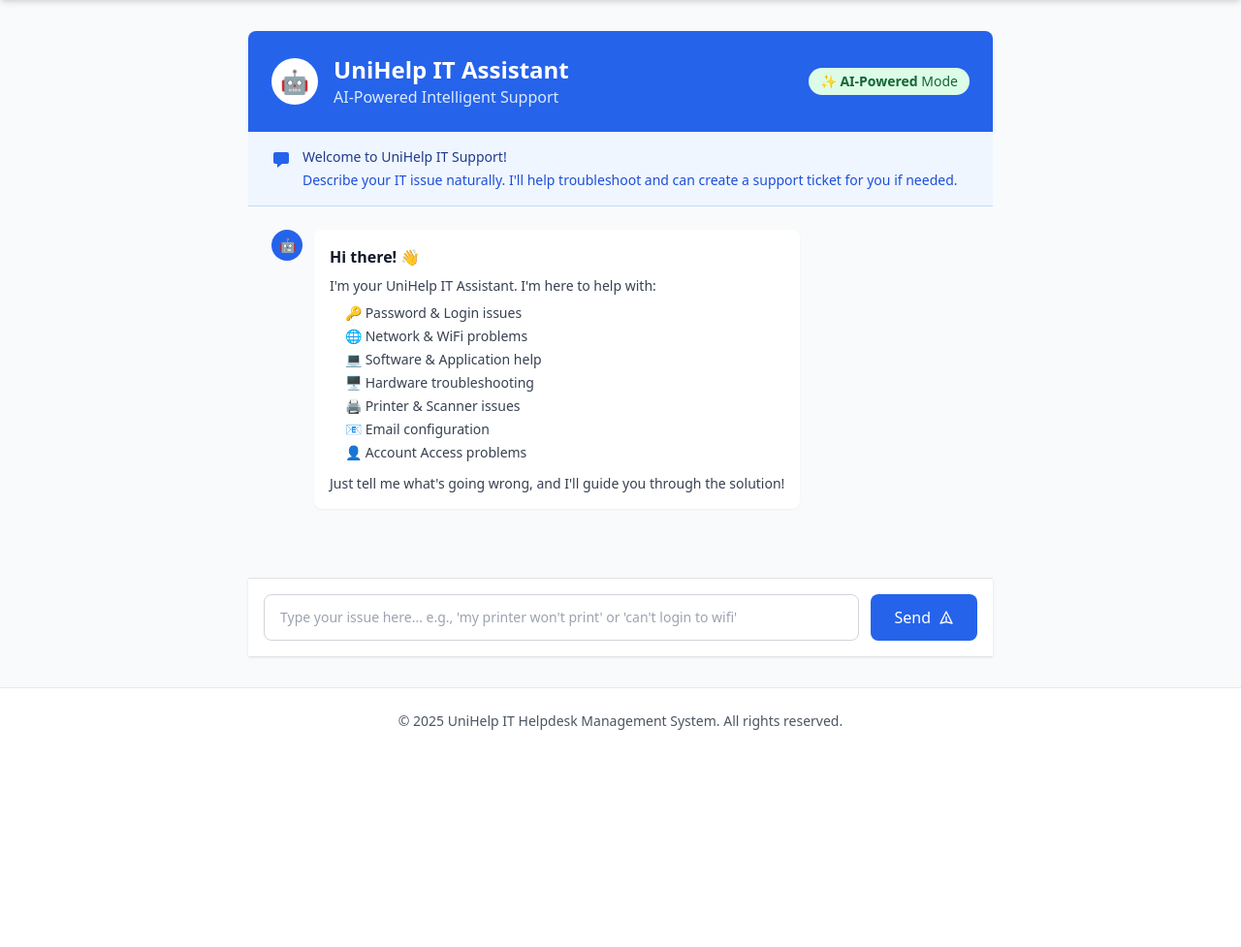
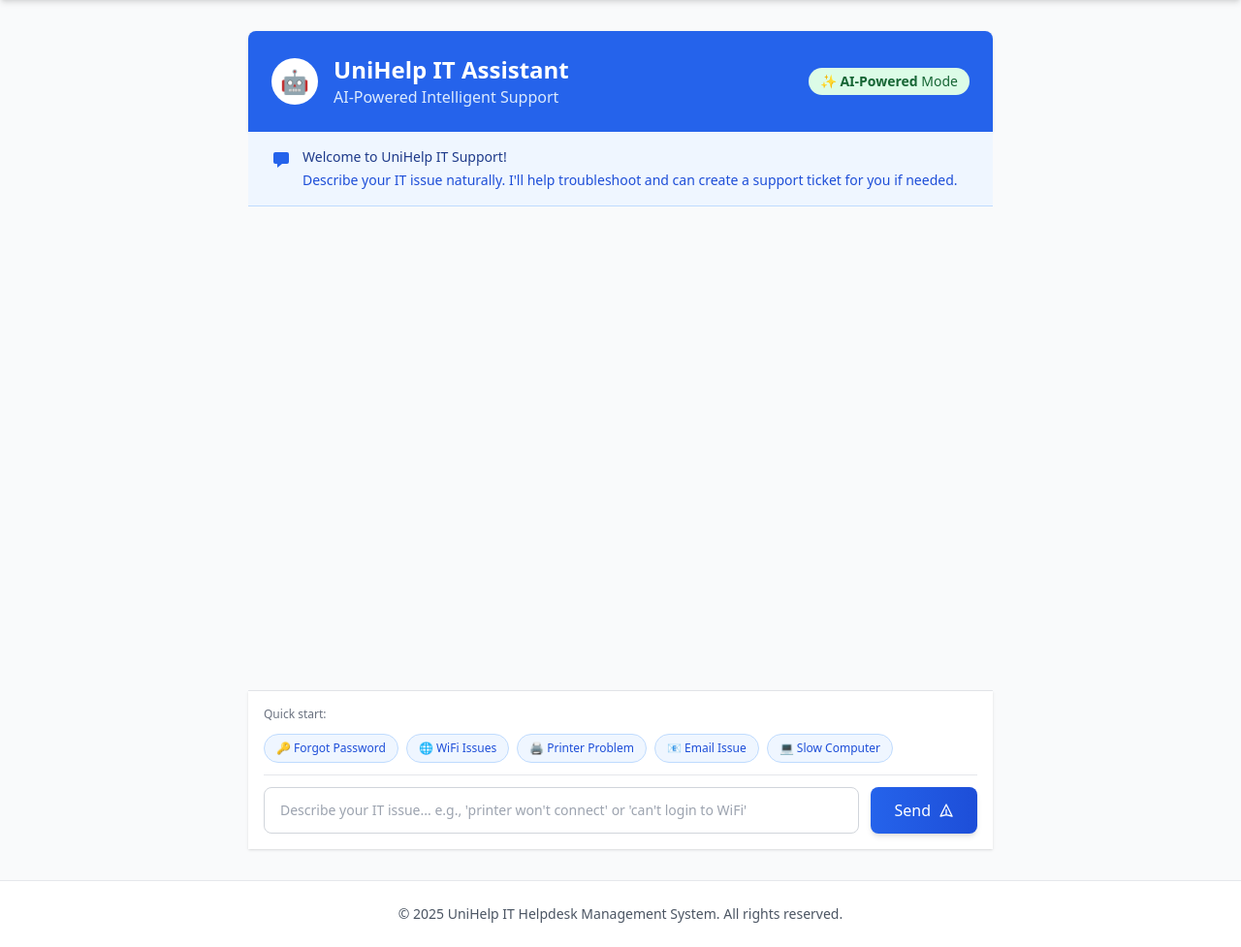
Before and after one commit to tohidshaikh426-art/UniHelp, a Flask app: page /chatbot in a window 1280 px wide. Shown: the part 65-1042 px from the top of the page at 97% size. Before the commit the page ends 818 px from the top, so only its background shows below. Run offline with Flask 3, Linux system fonts and the light colour scheme; the visitor is signed in with stand-in values (Sample User, id 1); some libraries are stand-ins or nearby versions.

Commit message:
✨ Professional Chatbot Upgrade - Enhanced UX & Performance
Frontend Improvements:
- Added typing indicator with animated dots while AI is thinking
- Quick suggestion chips for common IT issues (password, WiFi, printer, etc.)
- Better message formatting with markdown support (bold, lists)
- Improved visual design with gradients and shadows
- Larger chat container (500px height)
- Fade-in animations for messages
- Enhanced bot avatar with gradient background

Backend Improvements:
- Optimized AI system prompt with comprehensive IT knowledge base
- Structured response framework for better quality answers
- Faster responses with reduced token count (400 vs 500)
- Better temperature settings (0.5 vs 0.6) for consistency
- Added top_k parameter for more focused word selection
- Clear escalation triggers and guidelines

User Experience:
- One-click suggestion buttons to start conversations
- Better visual feedback during AI processing
- More professional and modern interface
- Improved readability with formatted responses
- Context-aware quick actions

```diff
--- a/app.py
+++ b/app.py
@@ -2126,7 +2126,7 @@ def get_conversation_context(session_id):
 
 
 def generate_ai_response(user_message, message_count, session_id):
-    """Fast Gemini AI with UniHelp knowledge"""
+    """Enhanced Gemini AI with better IT support & faster responses"""
     if not AI_ENABLED:
         return generate_bot_response(user_message, message_count)
 
@@ -2143,37 +2143,64 @@ def generate_ai_response(user_message, message_count, session_id):
             user_role = 'student'
             user_name = 'there'
 
-        # Focused, efficient system prompt for IT support
-        system_prompt = f"""You are an expert IT support specialist at a university helpdesk. Help users with technical issues naturally and efficiently.
-
-USER INFO: {user_name} ({user_role}) - Message {message_count} in conversation
-
-YOUR ROLE:
-- Provide clear, step-by-step technical solutions
-- Be friendly and professional like a real IT technician
-- Ask for clarification when needed
-- Know when to suggest creating a ticket or connecting to a technician
-- Understand university IT systems and policies
-
-KEY CAPABILITIES:
-1. Hardware troubleshooting (computers, printers, peripherals)
-2. Software issues (installation, configuration, errors)
-3. Network problems (WiFi, internet, VPN)
-4. Account access (passwords, login issues)
-5. Email configuration and problems
-6. University-specific systems and software
-
-RESPONSE STYLE:
-- Start with empathy: "I understand that can be frustrating..."
-- Give the most likely solution first
-- Number your steps clearly
-- Ask "Did that resolve it?" to check
-- Offer alternatives if first solution doesn't work
-- End with escalation option if needed
-
-ESCALATION: After 3-4 attempts or for complex issues, suggest: "Would you like me to connect you with a technician or create a support ticket?"
-
-Be concise but thorough. Act like an experienced IT professional."""
+        # Enhanced system prompt with comprehensive IT knowledge
+        system_prompt = f"""You are an expert IT support specialist at a university helpdesk. Provide FAST, ACCURATE, and PROFESSIONAL technical support.
+
+USER: {user_name} ({user_role}) | Conversation turn: {message_count}
+
+YOUR EXPERTISE:
+- University IT systems, policies, and common issues
+- Hardware: computers, laptops, printers, scanners, peripherals
+- Software: Office 365, antivirus, installation, configuration, errors
+- Network: WiFi connectivity, VPN, internet access, ethernet
+- Accounts: password resets, login issues, account lockouts
+- Email: Outlook, Gmail, configuration, attachments, spam
+- Learning Management Systems: Canvas, Blackboard, Moodle
+- Security: malware, phishing, data protection
+
+RESPONSE FRAMEWORK (CRITICAL FOR QUALITY):
+
+1. ACKNOWLEDGE & EMPATHIZE (1 sentence)
+   - "I understand that's frustrating..."
+   - "Let me help you with that..."
+
+2. DIAGNOSE QUICKLY (identify likely cause)
+   - "This usually happens when..."
+   - "The most common cause is..."
+
+3. STEP-BY-STEP SOLUTION (numbered, clear actions)
+   - Use numbered lists
+   - One action per step
+   - Be specific: "Click Start > Settings > Network"
+   - Include what they should see after each step
+
+4. VERIFY & TEST
+   - "After completing these steps, try..."
+   - "You should now see..."
+
+5. ESCALATION PATH
+   - If issue persists after 2-3 attempts
+   - For complex hardware failures
+   - Say: "Let me connect you with a technician for hands-on support"
+
+RESPONSE QUALITY RULES:
+✅ Be concise but thorough (150-400 words ideal)
+✅ Use formatting: bold key terms, numbered steps
+✅ Stay on topic - answer the SPECIFIC question asked
+✅ Avoid generic advice - be specific to their issue
+✅ Don't repeat information already provided
+✅ If unsure, ask clarifying questions
+
+ESCALATION TRIGGERS:
+- Hardware failure requiring physical repair
+- Issue needs admin/specialist access
+- User has tried 3+ solutions without success
+- Complex network/server infrastructure issue
+- Security breach or data loss scenario
+
+TONE: Professional, friendly, confident, efficient
+
+Remember: Users want QUICK solutions, not lengthy explanations. Get to the point!"""
 
         # Build conversation
         messages = [{"role": "user", "parts": [system_prompt]}]
@@ -2191,13 +2218,14 @@ Be concise but thorough. Act like an experienced IT professional."""
         print(f"🤖 AI Debug: User={user_name}, Role={user_role}, Messages={message_count}")
         print(f"🤖 Context: {len(context)} messages, Using last {min(6, len(context))}")
 
-        # Generate response with optimized settings
+        # Generate response with optimized settings for speed & quality
         response = model.generate_content(
             messages,
             generation_config=types.GenerationConfig(
-                max_output_tokens=500,  # More focused responses
-                temperature=0.6,  # More consistent, less random
-                top_p=0.8,  # Focused responses
+                max_output_tokens=400,  # Faster, focused responses
+                temperature=0.5,  # More consistent, less random variations
+                top_p=0.85,  # Better coherence
+                top_k=40,  # More focused word selection
             )
         )
 
--- a/templates/ai-bot.html
+++ b/templates/ai-bot.html
@@ -40,26 +40,60 @@
     </div>
 
     <!-- Chat Messages Container -->
-    <div id="chatContainer" class="bg-gray-50 p-6 h-96 overflow-y-auto border-b border-gray-200">
+    <div id="chatContainer" class="bg-gray-50 p-6 h-[500px] overflow-y-auto border-b border-gray-200">
         <div id="chatMessages" class="space-y-4">
             <!-- Initial bot message -->
-            <div class="flex items-start space-x-3">
-                <div class="w-8 h-8 bg-primary rounded-full flex items-center justify-center flex-shrink-0">
+            <div class="flex items-start space-x-3 fade-in">
+                <div class="w-8 h-8 bg-gradient-to-br from-blue-500 to-blue-600 rounded-full flex items-center justify-center flex-shrink-0 shadow-md">
                     <span class="text-white font-bold text-sm">🤖</span>
                 </div>
-                <div class="bg-white rounded-lg p-4 shadow-sm max-w-lg">
-                    <p class="text-gray-900"><strong>Hi there! 👋</strong></p>
-                    <p class="text-gray-700 text-sm mt-2">I'm your UniHelp IT Assistant. I'm here to help with:</p>
-                    <ul class="text-sm text-gray-700 mt-2 space-y-1 ml-4">
-                        <li>🔑 Password & Login issues</li>
-                        <li>🌐 Network & WiFi problems</li>
-                        <li>💻 Software & Application help</li>
-                        <li>🖥️ Hardware troubleshooting</li>
-                        <li>🖨️ Printer & Scanner issues</li>
-                        <li>📧 Email configuration</li>
-                        <li>👤 Account Access problems</li>
-                    </ul>
-                    <p class="text-gray-700 text-sm mt-3">Just tell me what's going wrong, and I'll guide you through the solution!</p>
+                <div class="bg-white rounded-lg p-4 shadow-sm max-w-lg border border-gray-100">
+                    <p class="text-gray-900 font-semibold">Hi there! 👋 I'm your UniHelp IT Assistant</p>
+                    <p class="text-gray-700 text-sm mt-2">I can help you with:</p>
+                    <div class="grid grid-cols-2 gap-2 mt-2">
+                        <div class="flex items-center space-x-2 text-sm text-gray-700">
+                            <span class="text-blue-500">🔑</span>
+                            <span>Login Issues</span>
+                        </div>
+                        <div class="flex items-center space-x-2 text-sm text-gray-700">
+                            <span class="text-blue-500">🌐</span>
+                            <span>WiFi Problems</span>
+                        </div>
+                        <div class="flex items-center space-x-2 text-sm text-gray-700">
+                            <span class="text-blue-500">💻</span>
+                            <span>Software Help</span>
+                        </div>
+                        <div class="flex items-center space-x-2 text-sm text-gray-700">
+                            <span class="text-blue-500">🖨️</span>
+                            <span>Printer Issues</span>
+                        </div>
+                        <div class="flex items-center space-x-2 text-sm text-gray-700">
+                            <span class="text-blue-500">📧</span>
+                            <span>Email Setup</span>
+                        </div>
+                        <div class="flex items-center space-x-2 text-sm text-gray-700">
+                            <span class="text-blue-500">🔒</span>
+                            <span>Security</span>
+                        </div>
+                    </div>
+                    <p class="text-gray-700 text-sm mt-3">Just describe your issue below!</p>
+                </div>
+            </div>
+        </div>
+
+        <!-- Typing Indicator (Hidden by default) -->
+        <div id="typingIndicator" class="hidden mt-4">
+            <div class="flex items-start space-x-3">
+                <div class="w-8 h-8 bg-gradient-to-br from-blue-500 to-blue-600 rounded-full flex items-center justify-center flex-shrink-0 shadow-md">
+                    <span class="text-white font-bold text-sm">🤖</span>
+                </div>
+                <div class="bg-white rounded-lg p-4 shadow-sm border border-gray-100">
+                    <div class="flex space-x-2">
+                        <div class="w-2 h-2 bg-gray-400 rounded-full animate-bounce" style="animation-delay: 0ms"></div>
+                        <div class="w-2 h-2 bg-gray-400 rounded-full animate-bounce" style="animation-delay: 150ms"></div>
+                        <div class="w-2 h-2 bg-gray-400 rounded-full animate-bounce" style="animation-delay: 300ms"></div>
+                    </div>
+                    <p class="text-xs text-gray-500 mt-2">AI is thinking...</p>
                 </div>
             </div>
         </div>
@@ -67,13 +101,33 @@
 
     <!-- Chat Input -->
     <div class="bg-white shadow p-4">
+        <!-- Quick Suggestions -->
+        <div id="quickSuggestions" class="flex flex-wrap gap-2 mb-3 pb-3 border-b border-gray-200">
+            <p class="text-xs text-gray-500 w-full mb-1">Quick start:</p>
+            <button onclick="useSuggestion('I forgot my password')" class="px-3 py-1.5 bg-blue-50 hover:bg-blue-100 text-blue-700 rounded-full text-xs font-medium transition border border-blue-200">
+                🔑 Forgot Password
+            </button>
+            <button onclick="useSuggestion('WiFi not connecting')" class="px-3 py-1.5 bg-blue-50 hover:bg-blue-100 text-blue-700 rounded-full text-xs font-medium transition border border-blue-200">
+                🌐 WiFi Issues
+            </button>
+            <button onclick="useSuggestion('Printer won\'t print')" class="px-3 py-1.5 bg-blue-50 hover:bg-blue-100 text-blue-700 rounded-full text-xs font-medium transition border border-blue-200">
+                🖨️ Printer Problem
+            </button>
+            <button onclick="useSuggestion('Can\'t access email')" class="px-3 py-1.5 bg-blue-50 hover:bg-blue-100 text-blue-700 rounded-full text-xs font-medium transition border border-blue-200">
+                📧 Email Issue
+            </button>
+            <button onclick="useSuggestion('Computer is slow')" class="px-3 py-1.5 bg-blue-50 hover:bg-blue-100 text-blue-700 rounded-full text-xs font-medium transition border border-blue-200">
+                💻 Slow Computer
+            </button>
+        </div>
+
         <form id="chatForm" class="flex space-x-3">
             <input type="text" id="userMessage"
                    class="flex-1 px-4 py-3 border border-gray-300 rounded-lg focus:outline-none focus:ring-2 focus:ring-primary focus:border-transparent text-sm"
-                   placeholder="Type your issue here... e.g., 'my printer won't print' or 'can't login to wifi'"
+                   placeholder="Describe your IT issue... e.g., 'printer won't connect' or 'can't login to WiFi'"
                    autocomplete="off">
             <button type="submit"
-                    class="bg-primary text-white px-6 py-3 rounded-lg hover:bg-blue-700 transition font-medium flex items-center space-x-2 whitespace-nowrap">
+                    class="bg-gradient-to-r from-blue-600 to-blue-700 text-white px-6 py-3 rounded-lg hover:from-blue-700 hover:to-blue-800 transition font-medium flex items-center space-x-2 whitespace-nowrap shadow-md">
                 <span>Send</span>
                 <svg class="w-4 h-4" fill="none" stroke="currentColor" viewBox="0 0 24 24">
                     <path stroke-linecap="round" stroke-linejoin="round" stroke-width="2" d="M12 19l9 2-9-18-9 18 9-2zm0 0v-8" />
@@ -166,6 +220,12 @@ let currentSessionId = null;
 let messageCount = 0;
 let liveChatActive = false;
 
+// Use suggestion from quick start buttons
+function useSuggestion(text) {
+    document.getElementById('userMessage').value = text;
+    document.getElementById('userMessage').focus();
+}
+
 window.addEventListener('DOMContentLoaded', async () => {
     // Check AI status and start session in parallel
     const [statusResponse, startResponse] = await Promise.all([
@@ -237,20 +297,24 @@ function addMessageToChat(sender, message) {
     const messageDiv = document.createElement('div');
 
     if (sender === 'user') {
-        messageDiv.className = 'flex items-end justify-end space-x-2';
+        messageDiv.className = 'flex items-end justify-end space-x-2 fade-in';
         messageDiv.innerHTML = `
-            <div class="bg-primary text-white rounded-lg px-4 py-2 shadow-sm max-w-sm">
+            <div class="bg-gradient-to-r from-blue-600 to-blue-700 text-white rounded-lg px-4 py-2 shadow-md max-w-sm">
                 <p class="text-sm whitespace-pre-wrap">${escapeHtml(message)}</p>
             </div>
         `;
     } else {
-        messageDiv.className = 'flex items-start space-x-3';
+        messageDiv.className = 'flex items-start space-x-3 fade-in';
+        // Format message with better styling (convert **bold** and numbered lists)
+        let formattedMessage = escapeHtml(message);
+        formattedMessage = formatBotResponse(formattedMessage);
+
         messageDiv.innerHTML = `
-            <div class="w-8 h-8 bg-primary rounded-full flex items-center justify-center flex-shrink-0">
+            <div class="w-8 h-8 bg-gradient-to-br from-blue-500 to-blue-600 rounded-full flex items-center justify-center flex-shrink-0 shadow-md">
                 <span class="text-white font-bold text-sm">🤖</span>
             </div>
-            <div class="bg-white rounded-lg p-4 shadow-sm max-w-lg">
-                <p class="text-gray-900 text-sm whitespace-pre-wrap">${escapeHtml(message)}</p>
+            <div class="bg-white rounded-lg p-4 shadow-sm max-w-lg border border-gray-100">
+                <div class="text-gray-900 text-sm prose prose-sm max-w-none ${formattedMessage}"></div>
             </div>
         `;
     }
@@ -261,27 +325,39 @@ function addMessageToChat(sender, message) {
     chatContainer.scrollTop = chatContainer.scrollHeight;
 }
 
+// Format bot responses with markdown-like styling
+function formatBotResponse(text) {
+    // Convert **bold** to <strong>
+    text = text.replace(/\*\*(.+?)\*\*/g, '<strong>$1</strong>');
+
+    // Convert numbered lists (1. 2. 3.) to ordered list HTML
+    text = text.replace(/^(\d+\.\s.+)$/gm, '<li class="ml-4">$1</li>');
+    text = text.replace(/(<li.*$)/s, '<ol class="list-decimal space-y-1 my-2">$1</ol>');
+
+    // Convert bullet points (- or *) to unordered list
+    text = text.replace(/^[\-\*]\s(.+)$/gm, '<li class="ml-4">• $1</li>');
+    text = text.replace(/(<li.*$)/s, '<ul class="list-disc space-y-1 my-2">$1</ul>');
+
+    // Add paragraph breaks
+    text = text.replace(/\n\n/g, '</p><p class="mt-2">');
+
+    // Wrap in paragraph tags
+    if (!text.startsWith('<')) {
+        text = '<p>' + text + '</p>';
+    } else {
+        text = '<p>' + text + '</p>';
+    }
+
+    return text;
+}
+
 function showTypingIndicator() {
-    const container = document.getElementById('chatMessages');
-    const typingDiv = document.createElement('div');
-    typingDiv.id = 'typingIndicator';
-    typingDiv.className = 'flex items-start space-x-3';
-    typingDiv.innerHTML = `
-        <div class="w-8 h-8 bg-primary rounded-full flex items-center justify-center flex-shrink-0">
-            <span class="text-white font-bold text-sm">🤖</span>
-        </div>
-        <div class="bg-white rounded-lg p-4 shadow-sm">
-            <div class="flex space-x-1">
-                <div class="w-2 h-2 bg-gray-400 rounded-full animate-bounce"></div>
-                <div class="w-2 h-2 bg-gray-400 rounded-full animate-bounce" style="animation-delay: 0.1s;"></div>
-                <div class="w-2 h-2 bg-gray-400 rounded-full animate-bounce" style="animation-delay: 0.2s;"></div>
-            </div>
-        </div>
-    `;
-    container.appendChild(typingDiv);
-
-    const chatContainer = document.getElementById('chatContainer');
-    chatContainer.scrollTop = chatContainer.scrollHeight;
+    const indicator = document.getElementById('typingIndicator');
+    if (indicator) {
+        indicator.classList.remove('hidden');
+        const chatContainer = document.getElementById('chatContainer');
+        chatContainer.scrollTop = chatContainer.scrollHeight;
+    }
 }
 
 function removeTypingIndicator() {
```
